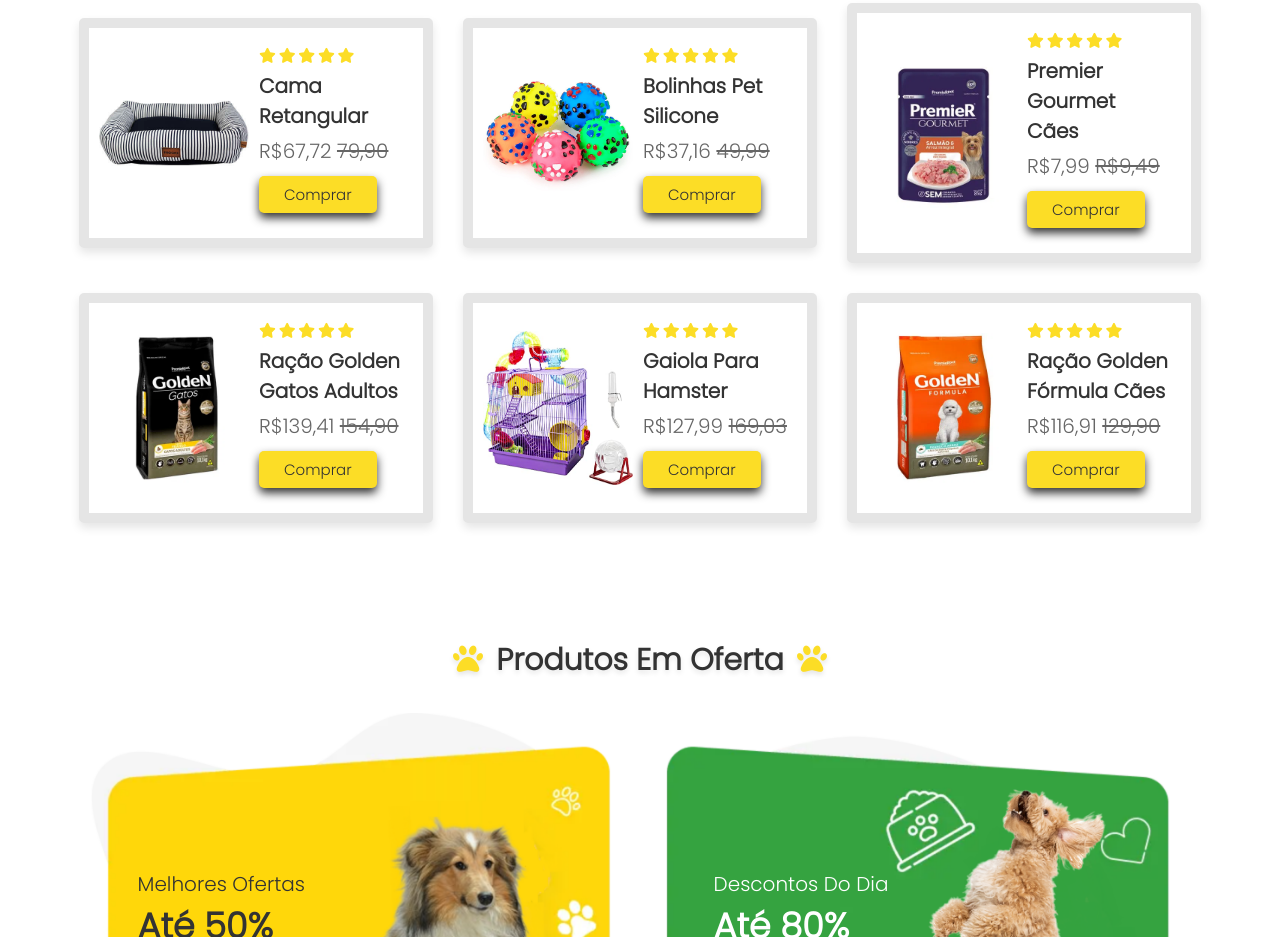
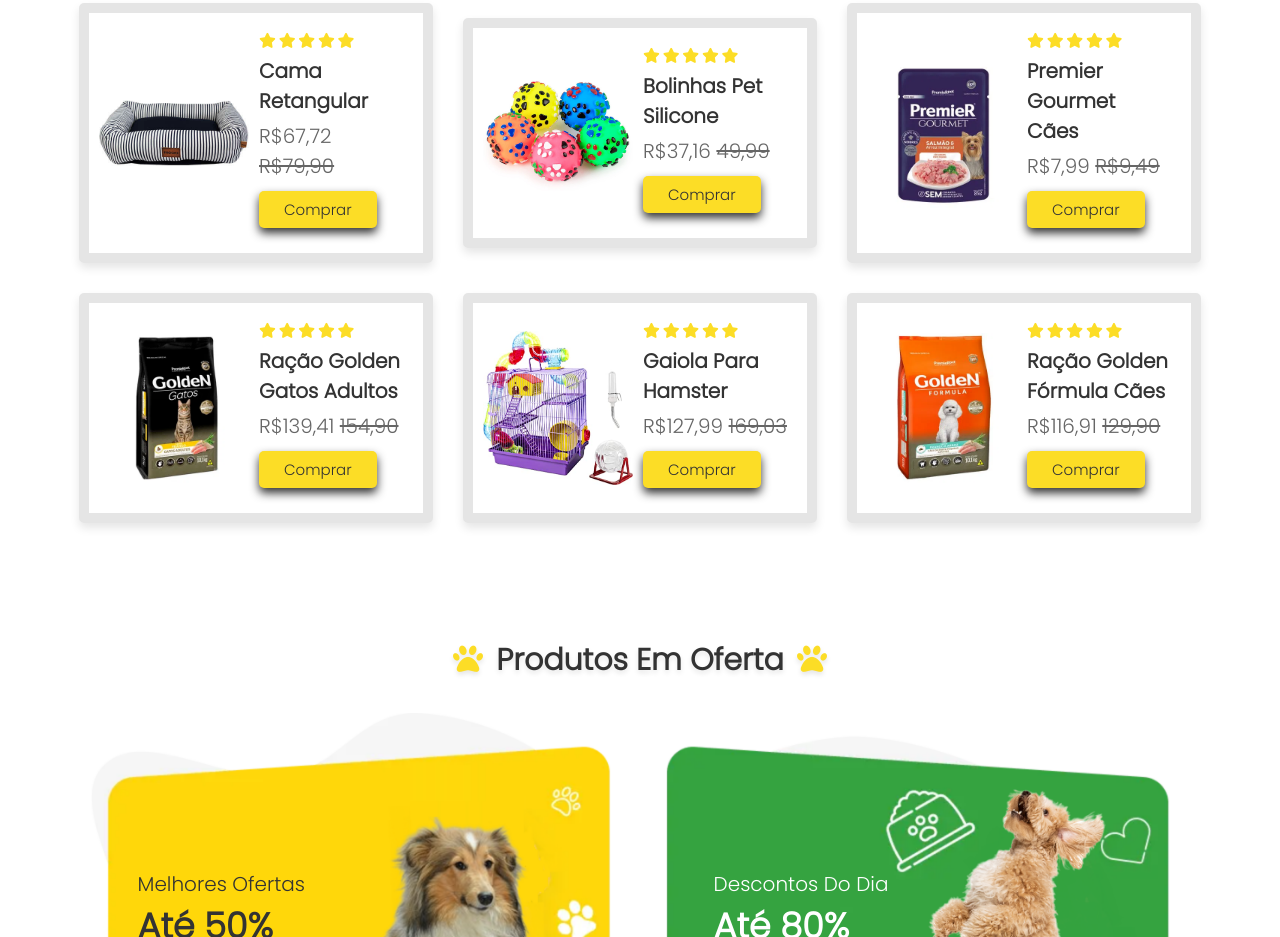
Before and after one commit to SergioLuisCardoso/petshop-website, a plain HTML site: page index.html in a window 1280 px wide. Shown: the part 2907-3844 px from the top of the page. Drawn offline with nearby package versions, Linux system fonts and the light colour scheme.

Commit message:
index.html, section price, file changed

```diff
--- a/index.html
+++ b/index.html
@@ -180,7 +180,7 @@
                     <i class="fas fa-star"></i>
                 </div>
                 <h3>Cama Retangular</h3>
-                <div class="price"> R$67,72 <span>79,90</span> </div>
+                <div class="price"> R$67,72 <span>R$79,90</span> </div>
                 <a href="#" class="btn">Comprar</a>
             </div>
         </div>
```
